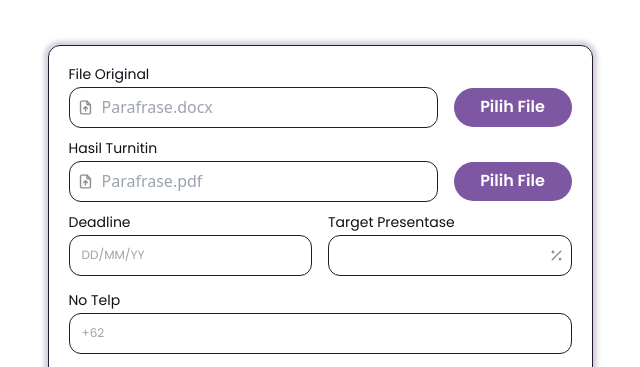
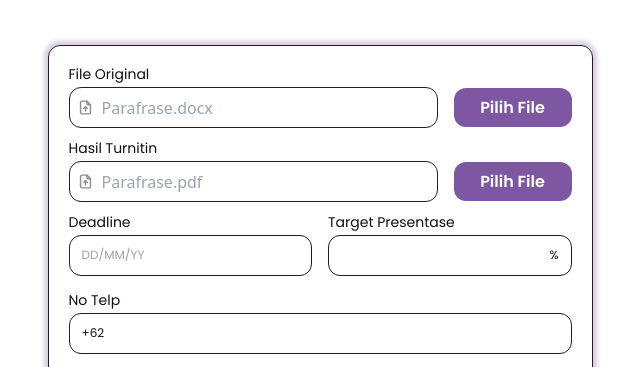
Before and after one commit to AwAkA0502/mulfu, a website: page src/pages/upload parafrase.html in a window 1280 px wide. Shown: the part 172-539 px from the top of the page, 320-960 px from the left. Drawn offline with Linux system fonts and the light colour scheme.

Commit message:
prefix & box size change

```diff
--- a/src/pages/upload parafrase.html
+++ b/src/pages/upload parafrase.html
@@ -62,7 +62,7 @@
     <section id="content" class="w-full max-w-[1320px] navbarMobile:px-[120px] mobile:px-[20px] desktop:py-[80px] mobile:py-10 desktop:mt-DesktopNavHeight mobile:mt-MobileNavHeight">
         <div class="flex justify-center items-center">
             <img src="../../assets/Frame 36364.png" class="rounded-[20px] mobile:hidden desktop:block">
-            <div class="desktop:mx-[54px] rounded-[12px] p-[20px] desktop:w-[545px] desktop:h-[606px] mobile:w-full border border-solid border-borderColor shadow-[0_0_4px_4px_rgba(90,62,116,0.25)]">
+            <div class="desktop:mx-[54px] rounded-[12px] p-[20px] desktop:w-[545px] mobile:w-full border border-solid border-borderColor shadow-[0_0_4px_4px_rgba(90,62,116,0.25)]">
                 <div>
                     <p class="text-Medium(14) font-poppins text-purpleScale90">File Original</p>
                     <div class="flex mt-1 desktop:flex-row mobile:flex-col items-center">
@@ -70,7 +70,7 @@
                             <img src="../../assets/file-upload-input.svg" class="absolute mt-3 ml-2 size-[17px]">
                             <input type="text" name="original" placeholder="Parafrase.docx" class="border border-solid border-borderColor rounded-xl h-[41px] pl-[32px] flex-grow w-full">
                         </div>
-                        <input type="button" value="Pilih File" class="desktop:max-w-[118px] h-[39px] rounded-[20px] bg-purpleScale50 text-purpleScale0 desktop:ml-4 mobile:mt-4 desktop:mt-0 mobile:ml-0 font-poppins font-semibold mobile:w-full">
+                        <input type="button" value="Pilih File" class="desktop:max-w-[118px] h-[39px] rounded-[12px] bg-purpleScale50 text-purpleScale0 desktop:ml-4 mobile:mt-4 desktop:mt-0 mobile:ml-0 font-poppins font-semibold mobile:w-full">
                     </div>
                 </div>
                 <div class="mt-3">
@@ -80,7 +80,7 @@
                             <img src="../../assets/file-upload-input.svg" class="absolute mt-3 ml-2 size-[17px]">
                             <input type="text" name="original" placeholder="Parafrase.pdf" class="border border-solid border-borderColor rounded-xl h-[41px] pl-[32px] flex-grow mobile:w-full">
                         </div>
-                        <input type="button" value="Pilih File" class="desktop:max-w-[118px] h-[39px] rounded-[20px] bg-purpleScale50 text-purpleScale0 desktop:ml-4 mobile:mt-4 desktop:mt-0 mobile:ml-0 font-poppins font-semibold mobile:w-full">
+                        <input type="button" value="Pilih File" class="desktop:max-w-[118px] h-[39px] rounded-[12px] bg-purpleScale50 text-purpleScale0 desktop:ml-4 mobile:mt-4 desktop:mt-0 mobile:ml-0 font-poppins font-semibold mobile:w-full">
                     </div>
                 </div>
                 <form action="" class="mt-3">
@@ -91,15 +91,18 @@
                         </div>
                         <div>
                             <p class="text-Medium(14) font-poppins text-purpleScale90">Target Presentase</p>
-                            <div class="w-full mt-1">
-                                <img src="../../assets/percentage.svg" class="absolute mt-3 desktop:ml-[220px] desktop:right-auto mobile:right-12 navbarMobile:right-[150px] size-[17px]">
-                                <input type="text" name="original" class="border border-solid border-borderColor rounded-xl h-[41px] pl-[25px] flex-grow w-full">
+                            <div class="flex items-center mt-1 text-Small/Small text-purpleScale90 font-poppins px-3 rounded-xl border border-solid border-borderColor h-[41px] w-full">
+                                <input type="text" class="w-full focus:outline-none">
+                                <p>&nbsp;%</p>
                             </div>
                         </div>
                     </div>
                     <div class="mt-4">
                         <p class="text-Medium(14) font-poppins text-purpleScale90">No Telp</p>
-                        <input type="text" class="mt-1 text-Small/Small text-purpleScale90 font-poppins px-3 rounded-xl border border-solid border-borderColor h-[41px] w-full" placeholder="+62">
+                        <div class="flex items-center mt-1 text-Small/Small text-purpleScale90 font-poppins px-3 rounded-xl border border-solid border-borderColor h-[41px] w-full">
+                            <p>+62&nbsp;&nbsp;</p>
+                            <input type="text" class="w-full focus:outline-none">
+                        </div>
                     </div>
                     <div class="mt-4">
                         <p class="text-Medium(14) font-poppins text-purpleScale90">Note</p>
```
